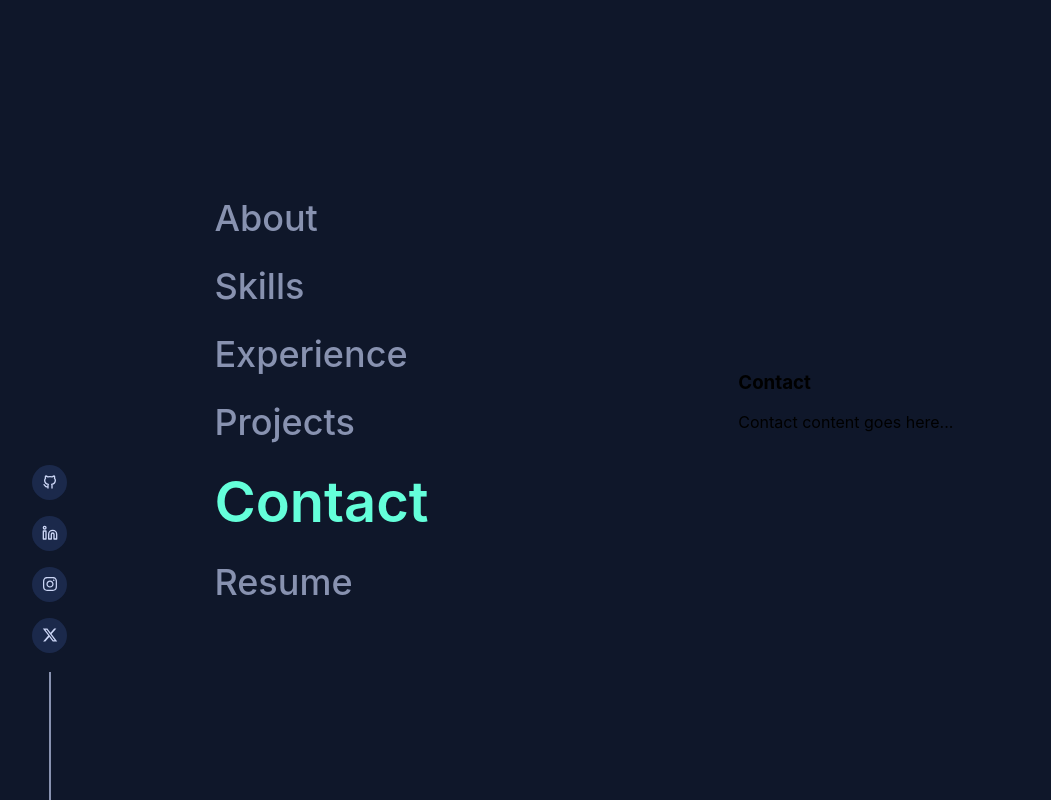
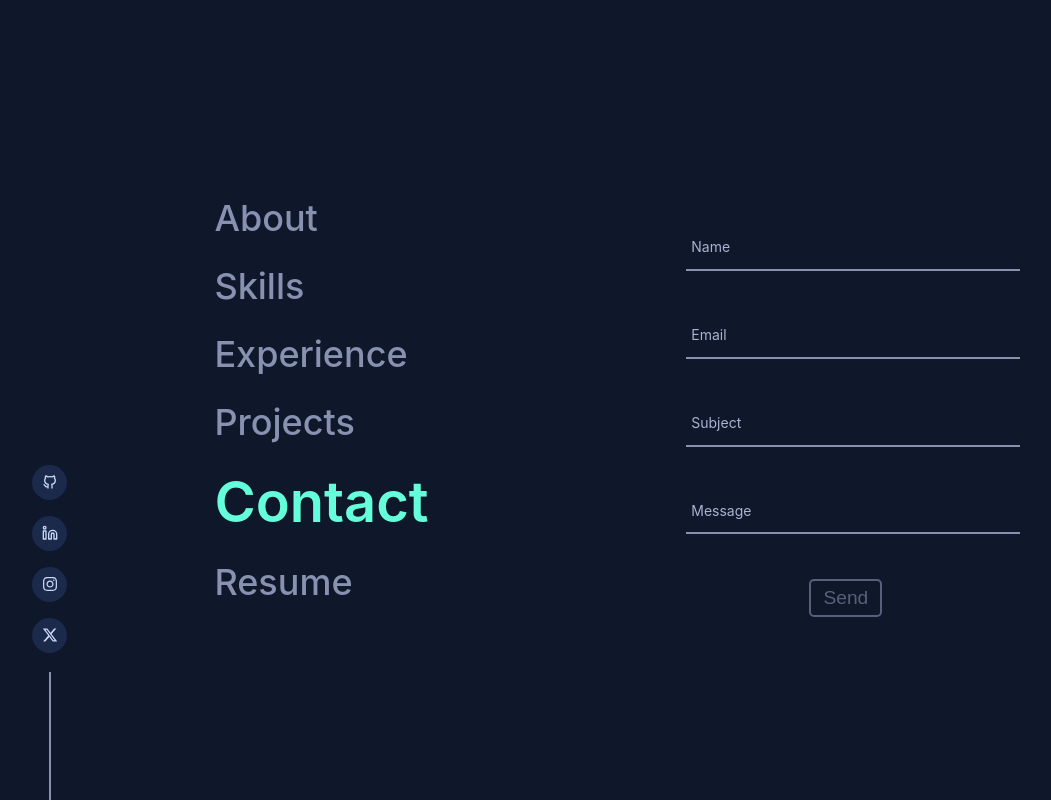
Before and after one commit to Reck1618/portfolio_v1, a React (Vite) app: page / in a window 1280 px wide. Both pictures are taken after a click on the item "Contact". Shown: the whole page, without its empty margins (16-1067 px from the left). Built offline with nearby package versions, Linux system fonts and the light colour scheme.

Commit message:
almost completed contact form

```diff
--- /dev/null
+++ b/src/componenets/contact/Contact.css
@@ -0,0 +1,61 @@
+.contact-form {
+    display: flex;
+    justify-content: center;
+    flex-direction: column;
+    align-items: center;
+    height: 100%;
+    width: 100%;
+    margin: auto;
+}
+
+.contact-form form {
+    width: 55%;
+    margin: 0 0 0 0;
+    padding: 2rem;
+}
+
+.contact-form form button {
+    display: block;
+    margin: auto;
+    box-sizing: border-box;
+    background-color: var(--bg-1);
+    font-size: 1.2rem;
+    padding: 6px 12px;
+    font-weight: 500;
+    border-radius: 5px;
+    cursor: pointer;
+    color: var(--green);
+    border: 2px solid var(--green);
+    transition: all 0.3s ease-in-out;
+    opacity: 0.6;
+}
+
+.contact-form form button:disabled {
+    color: var(--slate);
+    border: 2px solid var(--slate);
+    opacity: 0.6;
+    cursor: not-allowed;
+}
+
+.contact-form form button:not(:disabled) {
+    opacity: 1;
+}
+
+.contact-form form button:not(:disabled):hover {
+    transform: scale(1.1);
+}
+
+.contact-form form button:active {
+    transition: all 0.1s ease-in-out !important;
+    background-color: var(--bg-1) !important;
+    color: var(--lightest-slate) !important;
+    border: 3px solid var(--lightest-slate) !important;
+}
+
+.contact-form form textarea {
+    resize: none;
+}
+
+.contact-form form textarea:focus {
+    height: 100px;
+}
--- /dev/null
+++ b/src/componenets/contact/Contact.jsx
@@ -0,0 +1,49 @@
+import { useState } from 'react';
+import FormInput from '../form-input/Form-input';
+import './Contact.css'
+
+const defaultFormFields = {
+    fullName: '',
+    email: '',
+    subject: '',
+    message: ''
+};
+
+const Contact = () => {
+
+    const [formFields, setFormFields] = useState(defaultFormFields);
+    const { fullName, email, subject, message } = formFields;
+
+    const handleChange = (event) => {
+        const { name, value } = event.target;
+        setFormFields({ ...formFields, [name]: value });
+    };
+
+    const isFormValid = () => {
+        return Object.values(formFields).every(field => field.trim() !== '');
+    };
+
+    const resetFormFields = () => {
+        setFormFields(defaultFormFields);
+    }
+
+    const handleSubmit = (event) => {
+        event.preventDefault();
+        console.log(formFields);
+        resetFormFields();
+    }
+
+    return (
+        <div className='contact-form'>
+            <form onSubmit={handleSubmit}>
+                <FormInput type='text' name='fullName' label='Name' onChange={handleChange} value={fullName} required />
+                <FormInput type='email' name='email' label='Email' onChange={handleChange} value={email} required />
+                <FormInput type='text' name='subject' label='Subject' onChange={handleChange} value={subject} required />
+                <FormInput type='textarea' name='message' label='Message' onChange={handleChange} value={message} required />
+                <button type='submit' disabled={!isFormValid()}>Send</button>
+            </form>
+        </div>
+    )
+};
+
+export default Contact;
--- a/src/componenets/experience/Experiance.css
+++ b/src/componenets/experience/Experiance.css
@@ -55,8 +55,9 @@
 	margin-inline: calc(var(--inlineP) * -1);
 
 	text-align: start;
-	background-color: var(--bg-2);
-	box-shadow: 0px 0px 20px -5px var(--bg-2);
+	/* background-color: var(--bg-2); */
+	box-shadow: 0px 0px 20px -10px rgba(100, 255, 218, 0.2);
+	border: 1px solid rgba(100, 255, 218, 0.6);
 
 	display: flex;
 	flex-direction: column;
@@ -65,6 +66,12 @@
 	position: relative;
 	border-radius: 5px;
 	gap: 0.5rem;
+	transition: all 0.3s ease-in-out;
+}
+
+.experiance-list li .content:hover {
+	box-shadow: 0px 0px 20px -8px rgba(100, 255, 218, 0.8);
+	border: 1px solid rgba(100, 255, 218, 0.8);
 }
 
 
@@ -105,21 +112,21 @@
 .experiance-list li .content::after {
 	content: "";
 	position: absolute;
-	width: 10px;
+	width: 20px;
 	aspect-ratio: 1;
 	background: var(--slate);
-	border: 0.5rem solid var(--slate);
+	border: 3px solid var(--slate);
 	border-radius: 50%;
 	top: 50%;
 	transform: translate(50%, -50%);
-	right: calc(100% + var(--col-gap) + var(--line-w) / 2);
+	right: calc(100% + var(--col-gap) + var(--line-w) / 1.5);
 }
 
-/* .experiance-list li .content:hover::after {
-	background: var(--green);
-	border-color: var(--green);
+.experiance-list li .content:hover::after {
+	background: rgba(100, 255, 218, 1);
+	border-color: rgba(100, 255, 218, 0.8);
 	transition: all 0.3s ease-in-out;
-} */
+}
 
 @media (min-width: 60rem) {
 	.experiance-list {
@@ -147,7 +154,7 @@
 
 	.experiance-list li:nth-child(odd) .content::after {
 		transform: translate(-50%, -50%);
-		left: calc(100% + var(--col-gap) + var(--line-w) / 2);
+		left: calc(100% + var(--col-gap) + var(--line-w) / 1.2);
 	}
 }
 
--- a/src/componenets/experience/Experiance.jsx
+++ b/src/componenets/experience/Experiance.jsx
@@ -7,7 +7,7 @@ const Experiance = () => {
 		<motion.div
 		initial={{ opacity: 0 }}
 		animate={{ opacity: 1 }}
-		transition={{ duration: 0.5, delay: 0.3 }}
+		transition={{ duration: 0.5, delay: 0.2 }}
 		className="experiance-container">
 			<ul className="experiance-list">
 				{experianceData.map((experiance, index) => {
@@ -17,13 +17,13 @@ const Experiance = () => {
 								<motion.span
 										initial={{ opacity: 0 }}
 										animate={{ opacity: 1 }}
-										transition={{ duration: 0.5, delay: 0.3 }}
+										transition={{ duration: 0.5, delay: 0.4 }}
 								className="experiance-title">{experiance.title}</motion.span>
 
 								<motion.span
 										initial={{ opacity: 0 }}
 										animate={{ opacity: 1 }}
-										transition={{ duration: 0.5, delay: 0.5 }}
+										transition={{ duration: 0.5, delay: 0.6 }}
 										className="experiance-company">
 									<div>{experiance.company}</div>
                                     <div>{experiance.duration}</div>
@@ -31,7 +31,7 @@ const Experiance = () => {
 								<motion.span
 										initial={{ opacity: 0 }}
 										animate={{ opacity: 1 }}
-										transition={{ duration: 0.5, delay: 0.7 }}
+										transition={{ duration: 0.5, delay: 0.8 }}
 								className="experiance-description">
 									{ experiance.description }
 								</motion.span>
--- /dev/null
+++ b/src/componenets/form-input/Form-input.css
@@ -0,0 +1,53 @@
+.group {
+    position: relative;
+    margin: 45px 0;
+}
+
+.group .form-input {
+    background: none;
+    background-color: var(--bg-1);
+    color: var(--slate);
+    font-size: 18px;
+    padding: 10px 10px 10px 5px;
+    display: block;
+    width: 100%;
+    border: none;
+    border-radius: 0;
+    border-bottom: 2px solid var(--slate);
+    margin: 25px 0;
+    transition: all 0.3s ease;
+}
+
+.group .form-input:focus {
+    color: var(--lightest-slate);
+    border-bottom: 2px solid var(--lightest-slate);
+}
+
+
+.group .form-input:focus {
+    outline: none;
+}
+
+.group .form-input:focus ~ .form-input-label {
+    top: -14px;
+    font-size: 16px;
+    font-weight: 600;
+    color: var(--green);
+}
+
+.group .form-input-label {
+    color: var(--light-slate);
+    font-size: 14px;
+    font-weight: normal;
+    position: absolute;
+    pointer-events: none;
+    left: 5px;
+    top: 10px;
+    transition: 300ms ease all;
+}
+
+.group .form-input-label.shrink {
+    top: -14px;
+    font-size: 12px;
+    color: var(--green);
+}
--- /dev/null
+++ b/src/componenets/form-input/Form-input.jsx
@@ -0,0 +1,25 @@
+import PropTypes from 'prop-types';
+import './Form-input.css';
+
+const FormInput = ({ label, type, ...otherProps }) => {
+    const inputElement = type === 'textarea' ? (
+        <textarea className="form-input" rows='1' {...otherProps} />
+    ) : (
+        <input className="form-input" type={type} {...otherProps} />
+    );
+
+    return (
+        <div className="group">
+            {inputElement}
+            {label && (<label className={`${otherProps.value.length ? 'shrink' : ''} form-input-label`}>{label}</label>)}
+        </div>
+    );
+};
+
+FormInput.propTypes = {
+    label: PropTypes.string,
+    type: PropTypes.string.isRequired,
+    otherProps: PropTypes.object
+};
+
+export default FormInput;
--- a/src/componenets/navigation/Navigation.css
+++ b/src/componenets/navigation/Navigation.css
@@ -44,6 +44,7 @@
     font-weight: 600;
     color: var(--green) !important;
     transition: all 0.3s ease-in-out;
+    /* text-shadow: -3px 2px 8px var(--bg-2); */
 }
 
 main {
--- a/src/componenets/navigation/Navigation.jsx
+++ b/src/componenets/navigation/Navigation.jsx
@@ -3,6 +3,7 @@ import { motion } from 'framer-motion';
 import Projects from '../projects/Projects';
 import About from '../about/About';
 import Experiance from '../experience/Experiance';
+import Contact from '../contact/Contact';
 import './Navigation.css';
 
 
@@ -36,10 +37,7 @@ const Navigation = () => {
                 );
             case 'Contact':
                 return (
-                    <section>
-                        <h1>Contact</h1>
-                        <p>Contact content goes here...</p>
-                    </section>
+                    <Contact />
                 );
             case 'Resume':
                 return (
```
